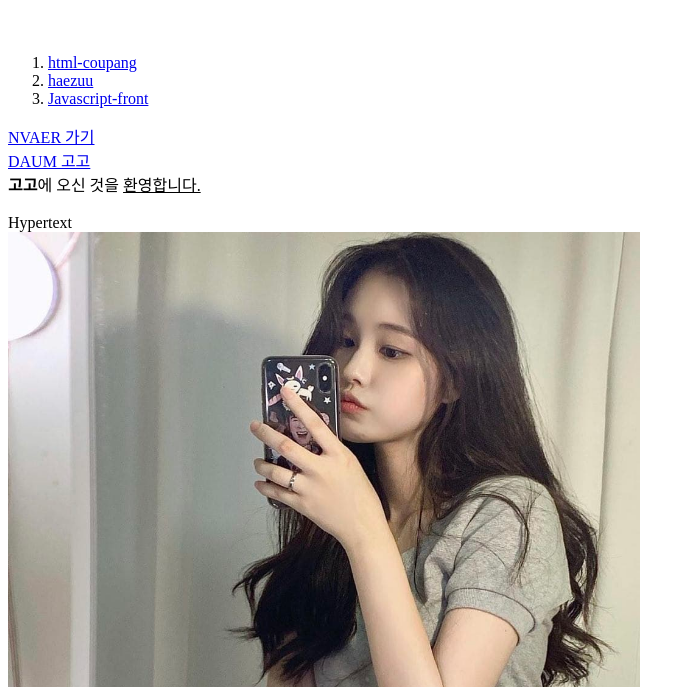
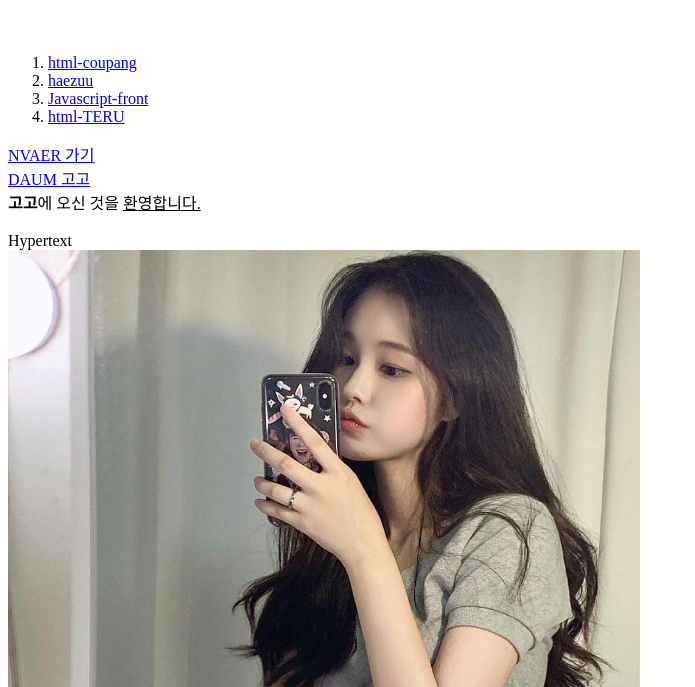
Before and after one commit to magicsungsoo/babting2, a plain HTML site: page index.html in a window 1280 px wide. Shown: the part 113-800 px from the top of the page, without its empty margins (0-695 px from the left). Drawn offline with Linux system fonts and the light colour scheme.

Commit message:
Update index.html

```diff
--- a/index.html
+++ b/index.html
@@ -12,6 +12,7 @@
   <li><a href="https://www.coupang.co.kr" target="_blank" title="html5 specification">html-coupang</a></li>
   <li><a href="hz.html">haezuu</a></li>
   <li><a href="2.html">Javascript-front</a></li>
+  <li><a href="  https://www.instagram.com/trnvyl" target="_blank" title="html5 specification">html-TERU</a></li>
 </ol>
 
 
```
